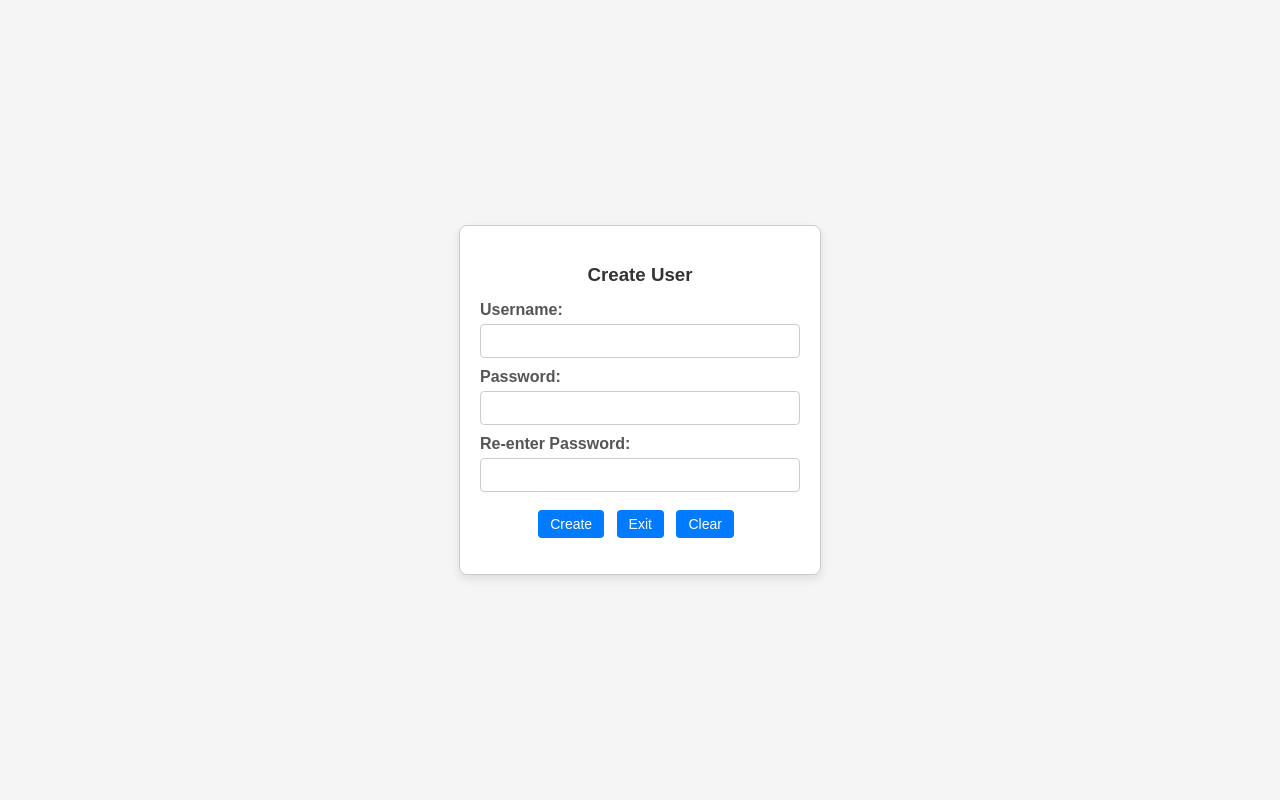
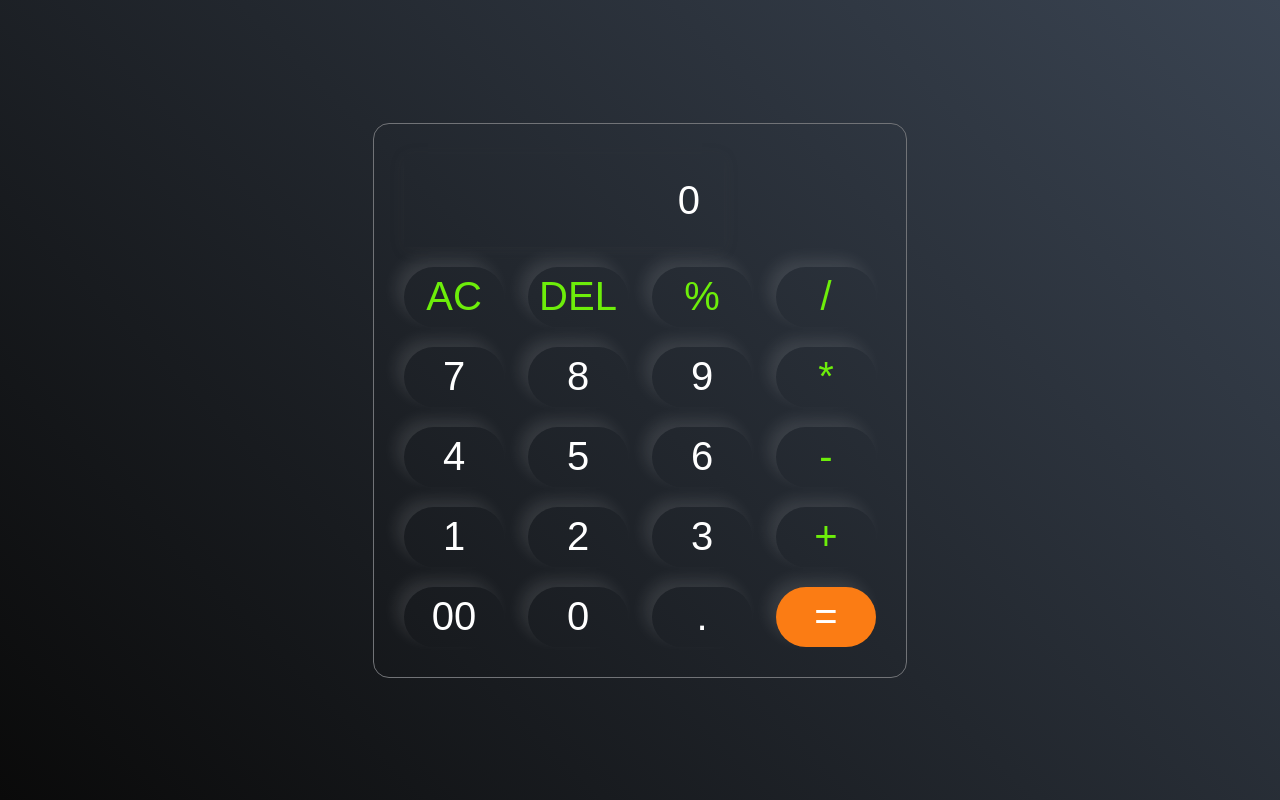
Before and after one commit to deeqahaajiabdirahmaan-web/deeqa-xaaji, a plain HTML site: page index.html in a window 1280 px wide. Drawn offline with Linux system fonts and the light colour scheme.

Commit message:
Add files via upload

```diff
--- a/index.html
+++ b/index.html
@@ -1,34 +1,48 @@
 <!DOCTYPE html>
 <html lang="en">
 <head>
-    <meta charset="UTF-8">
-    <meta name="viewport" content="width=device-width, initial-scale=1.0">
-  <link rel="stylesheet" href="css.css">
-    <title>Loops lesson</title>
-
+  <meta charset="UTF-8">
+  <meta name="viewport" content="width=, initial-scale=1.0">
+  <link rel="stylesheet" href="style.css">
+  <link rel="stylesheet" href="https://cdnjs.cloudflare.com/ajax/libs/font-awesome/4.7.0/css/font-awesome.css">
+      <title>Document</title>
 </head>
 <body>
-    <div class="box">
-    <h3>Create User</h3>
+  <div class="calculator">
+    <input type="text"placeholder="0" id="inputBox">
+    <div>
+     <button  class="operator">AC</button>
+     <button  class="operator">DEL</button>
+    <button  class="operator">%</button>
+    <button  class="operator">/</button>
+    </div>
+    <div>
+       <button>7</button>
+     <button>8</button>
+    <button>9</button>
+    <button  class="operator">*</button>
+    </div>
+  <div>
+     <button>4</button>
+     <button>5</button>
+    <button>6</button>
+    <button  class="operator">-</button>
+  </div>
+  <div>
+     <button>1</button>
+     <button>2</button>
+    <button>3</button>
+    <button class="operator">+</button>
+  </div>
+  <div>
+     <button>00</button>
+     <button>0</button>
+    <button>.</button>
+    <button class="equalbtn">=</button>
+  </div>
+  <script src="script.js">
 
-    <label>Username:</label>
-    <input type="text" id="createUsername">
-
-    <label>Password:</label>
-    <input type="password" id="createPassword">
-
-    <label>Re-enter Password:</label>
-    <input type="password" id="rePassword">
-
-    <div style="margin-top:8px;">
-      <button onclick="saveAndGo()">Create</button>
-      <button onclick="showExit()">Exit</button>
-      <button onclick="clearFields()">Clear</button>
-    </div>
-   <p id="msg"></p>
-
-        </fieldset>
-    </form>
-    <script src="A.js"></script>
+  </script>
+  </div>
 </body>
 </html>
--- /dev/null
+++ b/script.js
@@ -0,0 +1,26 @@
+let input = document.getElementById('inputBox');
+let buttons = document.querySelectorAll('button');
+
+let string = "";
+let arr = Array.from(buttons);
+
+arr.forEach(button =>{
+    button.addEventListener('click',(e)=>{
+        if(e.target.innerHTML == '='){
+            string = eval(string);
+            input.value = string;
+        }
+        else if(e.target.innerHTML == 'AC'){
+            string = "";
+            input.value = string;
+        }
+        else if(e.target.innerHTML == 'DEL'){
+            string = string.substring(0,string.length-1);
+            input.value = string;
+        }
+        else{
+            string += e.target.innerHTML;
+            input.value = string;
+        }
+    })
+})
--- a/style.css
+++ b/style.css
@@ -1,75 +1,57 @@
-* {
-  margin: 0;
-  padding: 0;
-  box-sizing: border-box;
-  font-family: sans-serif;
+
+
+   *{
+
+
+    margin: 0%;
+    padding: 0%;
+    box-sizing: border-box;
 }
-
-body {
-  height: 100vh;
-  display: flex;
-  justify-content: center;
-  align-items: center;
-  background: linear-gradient(135deg, #141e30, #243b55);
+body{
+     width: 100%;
+     height: 100vh;
+     display: flex;
+     justify-content: center;
+     align-items: center;
+     background: linear-gradient(45deg, #0a0a0a, #3a4452);
 }
-
-.container {
-  width: 320px;
-  padding: 30px;
-  border-radius: 12px;
-  background: rgba(255, 255, 255, 0.1);
-  box-shadow: 0 5px 15px rgba(0, 0, 0, 0.3);
-  color: #fff;
+.calculator{
+    border: 1px solid #717377;
+    padding: 20px;
+    border-radius: 16px;
+    background: transparent;
+    box-shadow: 0px  3px 15px rgbs(113,115,119,0.5);
 }
-
-h1 {
-  text-align: center;
-  margin-bottom: 25px;
-  font-size: 24px;
+input{
+    width: 320px;
+    border: none;
+    padding: 24px;
+    margin: 10px;
+    background: transparent;
+    box-shadow: 0px 3px 15px rgba(84,84,84,0.1);
+    font-size: 40px;
+    text-align: right;
+    cursor: pointer;
+    color: #ffffff;
 }
-
-.box {
-  margin-bottom: 18px;
+input::placeholder{
+    color: #ffffff;
 }
-
-label {
-  display: block;
-  margin-bottom: 6px;
-  font-size: 15px;
+button{
+    border: none;
+    width: 100px;
+    height: 60px;
+    margin: 10px;
+    border-radius: 60px;
+    background: transparent;
+     color: #ffffff;
+     font-size: 40px;
+     box-shadow: -8px -8px 15px rgba(255,255,255, 0.1);
 }
-
-input {
-  width: 100%;
-  padding: 10px;
-  border: none;
-  border-radius: 6px;
-  background: rgba(255, 255, 255, 0.2);
-  color: #fff;
-  font-size: 15px;
-}
-
-button {
-  width: 48%;
-  padding: 10px;
-  border: none;
-  border-radius: 6px;
-  font-size: 15px;
-  cursor: pointer;
-  color: #fff;
-}
-
-#login {
-  background: #00c853;
-  justify-content: space-between;
+.equalbtn{
+    background-color: #fb7c14;
 
 }
-
-#close {
-  background: #ff3d00;
-   justify-content: space-between;
+.operator{
+    color: #6dee0a;
 }
-
-.box div {
-  display: flex;
-  justify-content: space-between;
-}
```
